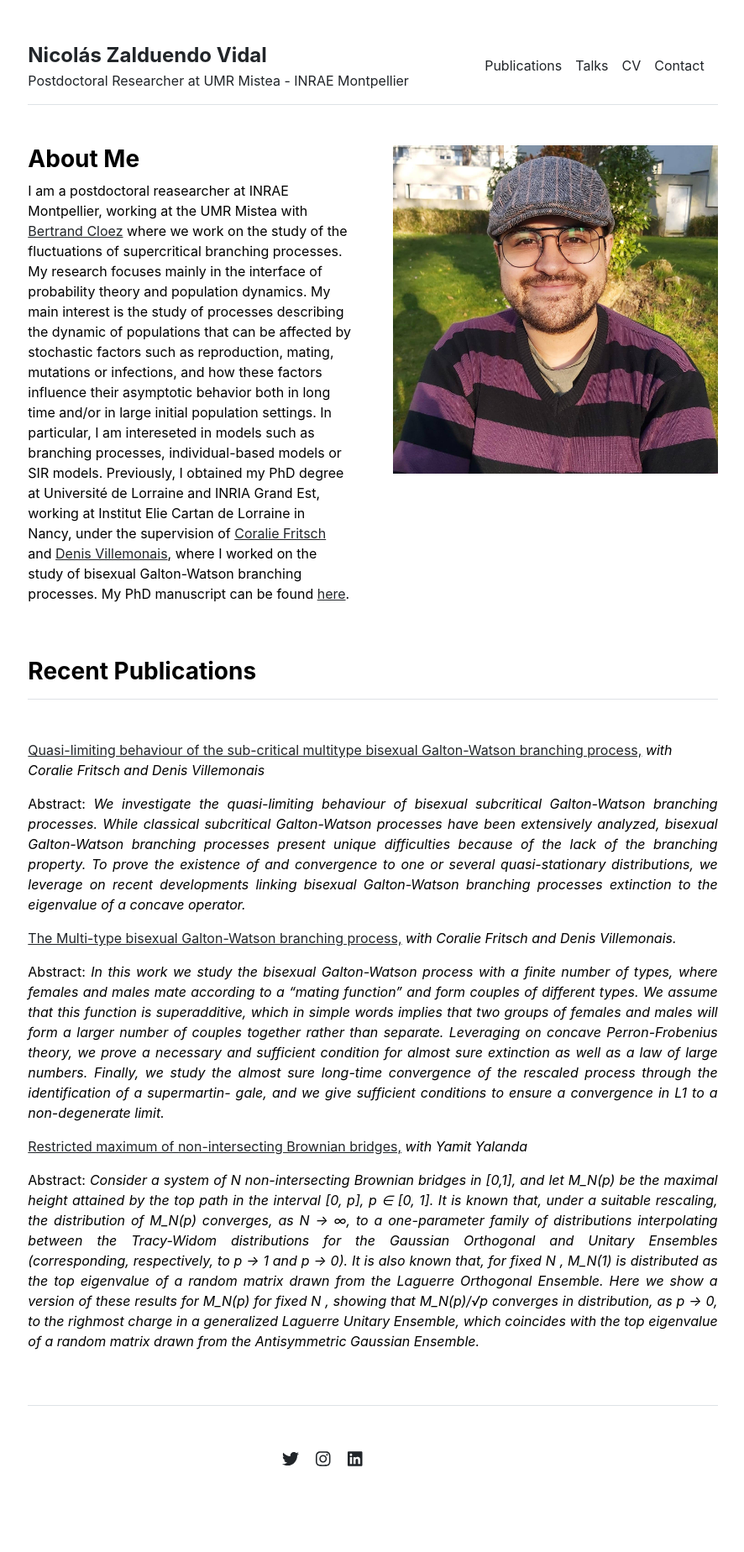
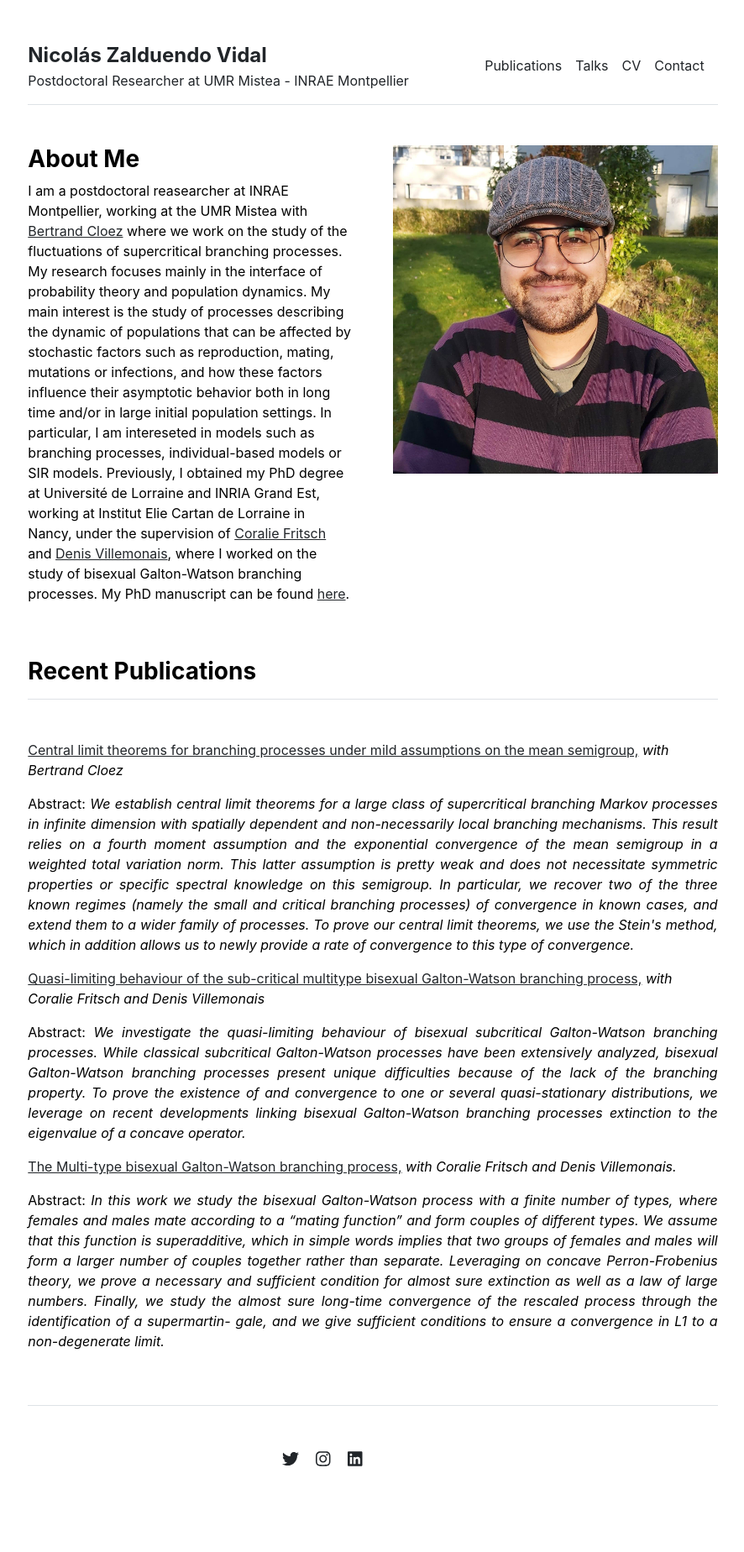
Before and after one commit to nzalduendo/nzalduendo.github.io, a Jekyll site: the page built from index.md, in a window 1280 px wide. Shown: the whole page at 84% size, without its empty margins (196-1082 px from the left). Built offline with Jekyll 4.4.1, drawn with Linux system fonts in a browser that asks for light colours.

Commit message:
Update publications.yml
actualicé la página principal con el paper con Bertrand

```diff
--- a/_data/publications.yml
+++ b/_data/publications.yml
@@ -1,7 +1,7 @@
 featured:
+- {name: 'Central limit theorems for branching processes under mild assumptions on the mean semigroup,', url: 'https://arxiv.org/pdf/2501.18430', contributors: 'Bertrand Cloez', abstract: "We establish central limit theorems for a large class of supercritical branching Markov processes in infinite dimension with spatially dependent and non-necessarily local branching mechanisms. This result relies on a fourth moment assumption and the exponential convergence of the mean semigroup in a weighted total variation norm. This latter assumption is pretty weak and does not necessitate symmetric properties or specific spectral knowledge on this semigroup. In particular, we recover two of the three known regimes (namely the small and critical branching processes) of convergence in known cases, and extend them to a wider family of processes. To prove our central limit theorems, we use the Stein's method, which in addition allows us to newly provide a rate of convergence to this type of convergence."}
 - {name: 'Quasi-limiting behaviour of the sub-critical multitype bisexual Galton-Watson branching process,', url: 'https://arxiv.org/pdf/2406.19559', contributors: 'Coralie Fritsch and Denis Villemonais', abstract: 'We investigate the quasi-limiting behaviour of bisexual subcritical Galton-Watson branching processes. While classical subcritical Galton-Watson processes have been extensively analyzed, bisexual Galton-Watson branching processes present unique difficulties because of the lack of the branching property. To prove the existence of and convergence to one or several quasi-stationary distributions, we leverage on recent developments linking bisexual Galton-Watson branching processes extinction to the eigenvalue of a concave operator.'}
 - {name: 'The Multi-type bisexual Galton-Watson branching process,', url: 'https://projecteuclid.org/journals/annales-de-linstitut-henri-poincare-probabilites-et-statistiques/volume-60/issue-4/The-multi-type-bisexual-GaltonWatson-branching-process/10.1214/23-AIHP1417.short', contributors: 'Coralie Fritsch and Denis Villemonais.', abstract: 'In this work we study the bisexual Galton-Watson process with a finite number of types, where females and males mate according to a “mating function” and form couples of different types. We assume that this function is superadditive, which in simple words implies that two groups of females and males will form a larger number of couples together rather than separate. Leveraging on concave Perron-Frobenius theory, we prove a necessary and sufficient condition for almost sure extinction as well as a law of large numbers. Finally, we study the almost sure long-time convergence of the rescaled process through the identification of a supermartin- gale, and we give sufficient conditions to ensure a convergence in L1 to a non-degenerate limit.'}
-- {name: 'Restricted maximum of non-intersecting Brownian bridges,', url: 'https://www.esaim-ps.org/articles/ps/abs/2024/01/ps230058/ps230058.html', contributors: 'Yamit Yalanda', abstract: 'Consider a system of N non-intersecting Brownian bridges in [0,1], and let M_N(p) be the maximal height attained by the top path in the interval [0, p], p ∈ [0, 1]. It is known that, under a suitable rescaling, the distribution of M_N(p) converges, as N → ∞, to a one-parameter family of distributions interpolating between the Tracy-Widom distributions for the Gaussian Orthogonal and Unitary Ensembles (corresponding, respectively, to p → 1 and p → 0). It is also known that, for fixed N , M_N(1) is distributed as the top eigenvalue of a random matrix drawn from the Laguerre Orthogonal Ensemble. Here we show a version of these results for M_N(p) for fixed N , showing that M_N(p)/√p converges in distribution, as p → 0, to the righmost charge in a generalized Laguerre Unitary Ensemble, which coincides with the top eigenvalue of a random matrix drawn from the Antisymmetric Gaussian Ensemble.'}
 
 journal:
 - {number: '[2]', name: 'The multi-type bisexual Galton-Watson branching process', year: '2024', journal: 'Ann. Inst. H. Poincaré Probab. Statist. 60(4)', url: 'https://projecteuclid.org/journals/annales-de-linstitut-henri-poincare-probabilites-et-statistiques/volume-60/issue-4/The-multi-type-bisexual-GaltonWatson-branching-process/10.1214/23-AIHP1417.short', arxiv: 'https://arxiv.org/pdf/2206.09622', contributors: 'C. Fritsch, D. Villemonais'}
```
